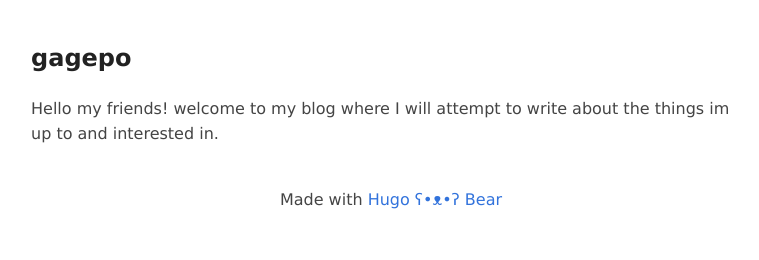
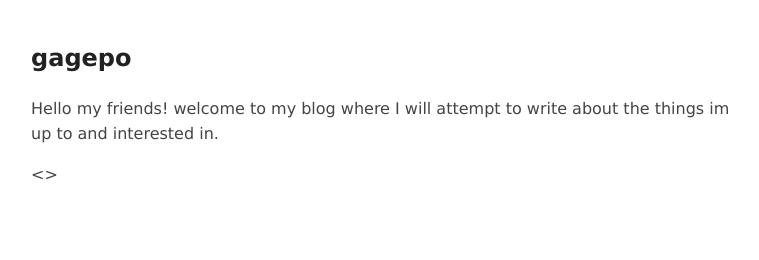
Before and after one commit to gagepo/gagepo.github.io, a plain HTML site: page posts/hello-world/index.html in a window 1280 px wide. Shown: the whole page, without its empty margins (249-1008 px from the left). Drawn offline with Linux system fonts and the light colour scheme.

Commit message:
Remove footer from posts/hello-world/index.html

```diff
--- a/posts/hello-world/index.html
+++ b/posts/hello-world/index.html
@@ -27,6 +27,7 @@
   <meta name="twitter:card" content="summary">
   <meta name="twitter:title" content="Hello, and welcome">
   <meta name="twitter:description" content="Hello my friends! welcome to my blog where I will attempt to write about the things im up to and interested in.">
+
 
 
 
@@ -61,6 +62,7 @@
       --text-color: #ddd;
       --link-color: #8cc2dd;
       --visited-color: #8b6fcb;
+
       --code-background-color: #000;
       --code-color: #ddd;
       --blockquote-color: #ccc;
@@ -221,8 +223,7 @@
 </p>
 
   </main>
-  <footer>Made with <a href="https://github.com/janraasch/hugo-bearblog/">Hugo ʕ•ᴥ•ʔ Bear</a>
-</footer>
+<>
 
 
 </body>
```
